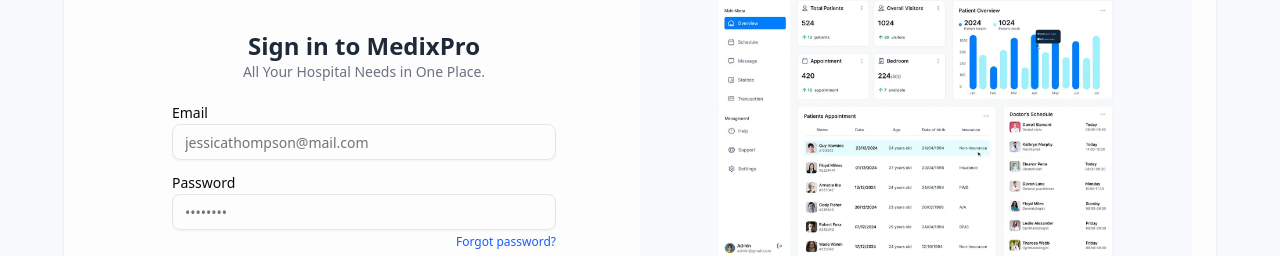
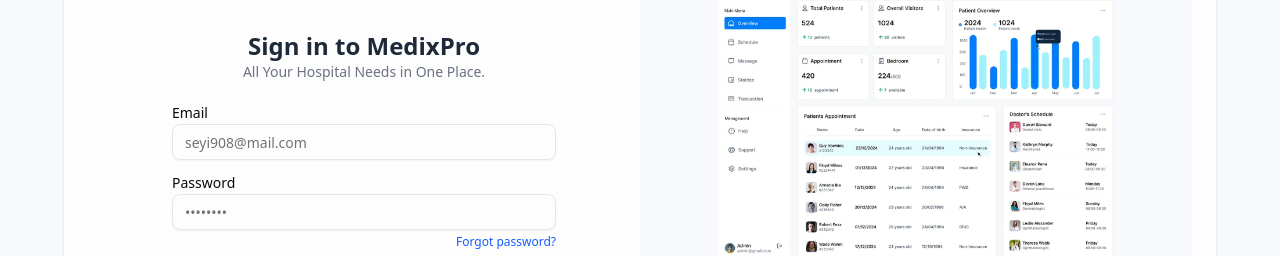
Before and after one commit to narhzih/medtech-frontend, a Next.js app: page /signupAuth in a window 1280 px wide. Shown: the part 221-477 px from the top of the page. Built offline with nearby package versions, Linux system fonts and the light colour scheme.

Commit message:
feat/signupAuth- sign up page UI

```diff
--- a/pages/signupAuth.js
+++ b/pages/signupAuth.js
@@ -6,7 +6,6 @@
 import { Label } from '@/components/ui/label';
 import { FcGoogle } from "react-icons/fc";
 import { FaApple } from "react-icons/fa";
-
 import Image from 'next/image';
 
 
@@ -49,7 +48,7 @@
                   <Input
                     id="email"
                     type="email"
-                    placeholder="jessicathompson@mail.com"
+                    placeholder="seyi908@mail.com"
                     className="mt-1"
                   />
                 </div>
```
